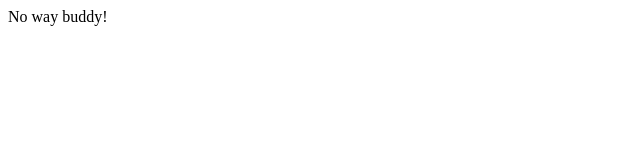
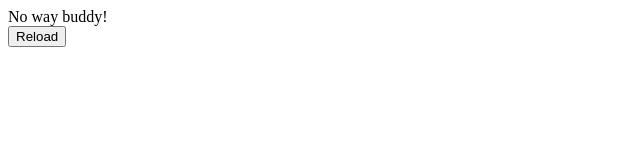
Before and after one commit to j-krose/markovnode, a website: page index.html in a window 1280 px wide. Shown: the whole page, without its empty margins (0-640 px from the left). Drawn offline with Linux system fonts and the light colour scheme.

Commit message:
Add reload button

```diff
--- a/index.html
+++ b/index.html
@@ -9,5 +9,6 @@
     <body>
         <div>No way buddy!</div>
         <!-- Also put some kind of system in place for robots.txt to tell google to go to /random but say "Going through google is cheating" -->
+        <button onClick="window.location.reload();">Reload</button>
     </body>
 </html>
```
